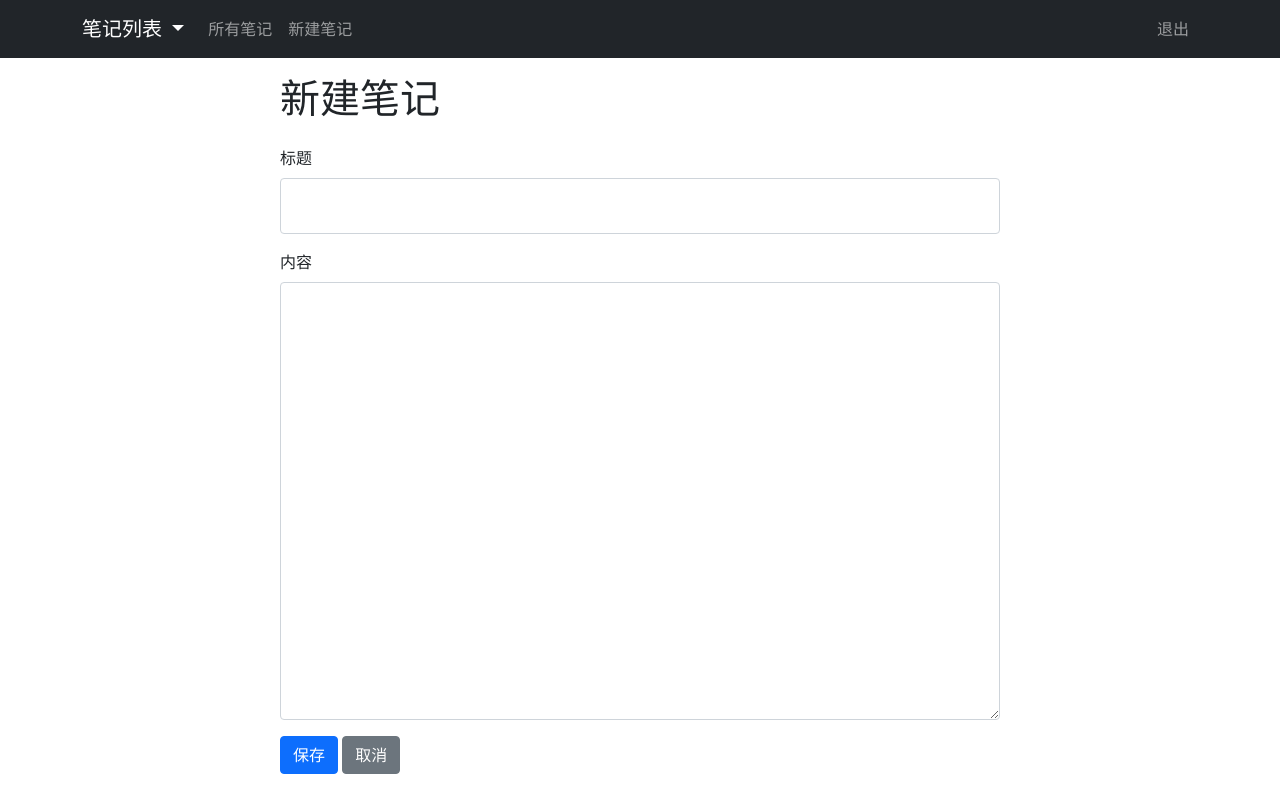
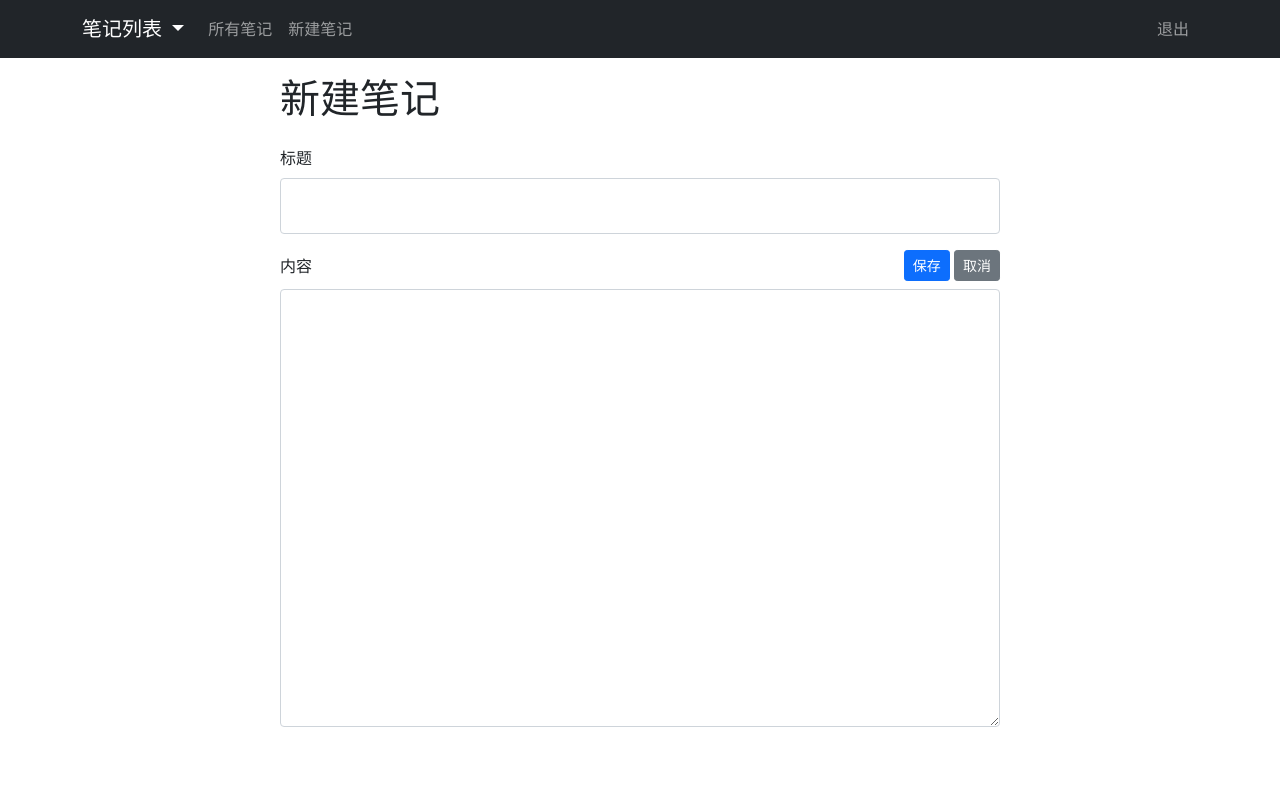
Before and after one commit to windy003/web_note_3, a Flask app: page /create in a window 1280 px wide. Run offline with Flask 3, Linux system fonts and the light colour scheme; the visitor is signed in with stand-in values (Sample User, id 1); data that the repository does not hold is empty; some libraries are stand-ins or nearby versions.

Commit message:
移除了一些无用代码

```diff
--- a/templates/create.html
+++ b/templates/create.html
@@ -10,11 +10,24 @@
                     <label for="title" class="form-label">标题</label>
                     <input type="text" class="form-control" id="title" name="title" required>
                 </div>
+
                 <div class="mb-3">
-                    <label for="content" class="form-label">内容</label>
+                    <div class="d-flex justify-content-between align-items-center mb-2">
+                        <label for="content" class="form-label mb-0">内容</label>
+                        <div class="action-buttons-top">
+                            <button type="submit" class="btn btn-sm btn-primary" title="保存">
+                                <i class="bi bi-check-lg"></i> 保存
+                            </button>
+                            <a href="{{ url_for('index') }}" class="btn btn-sm btn-secondary" title="取消">
+                                <i class="bi bi-x-lg"></i> 取消
+                            </a>
+                        </div>
+                    </div>
                     <textarea class="form-control" id="content" name="content" rows="10"></textarea>
                 </div>
-                <div class="mb-3">
+
+                <!-- 隐藏原来底部的按钮 -->
+                <div class="mb-3 d-none">
                     <button type="submit" class="btn btn-primary">保存</button>
                     <a href="{{ url_for('index') }}" class="btn btn-secondary">取消</a>
                 </div>
@@ -41,5 +54,8 @@
         font-size: 20px;
     }
 }
+
+/* 添加 Bootstrap Icons 支持 */
+@import url("https://cdn.jsdelivr.net/npm/bootstrap-icons@1.7.2/font/bootstrap-icons.css");
 </style>
 {% endblock %}
```
Also changed, not shown: templates/edit.html (+0 -27 lines).
